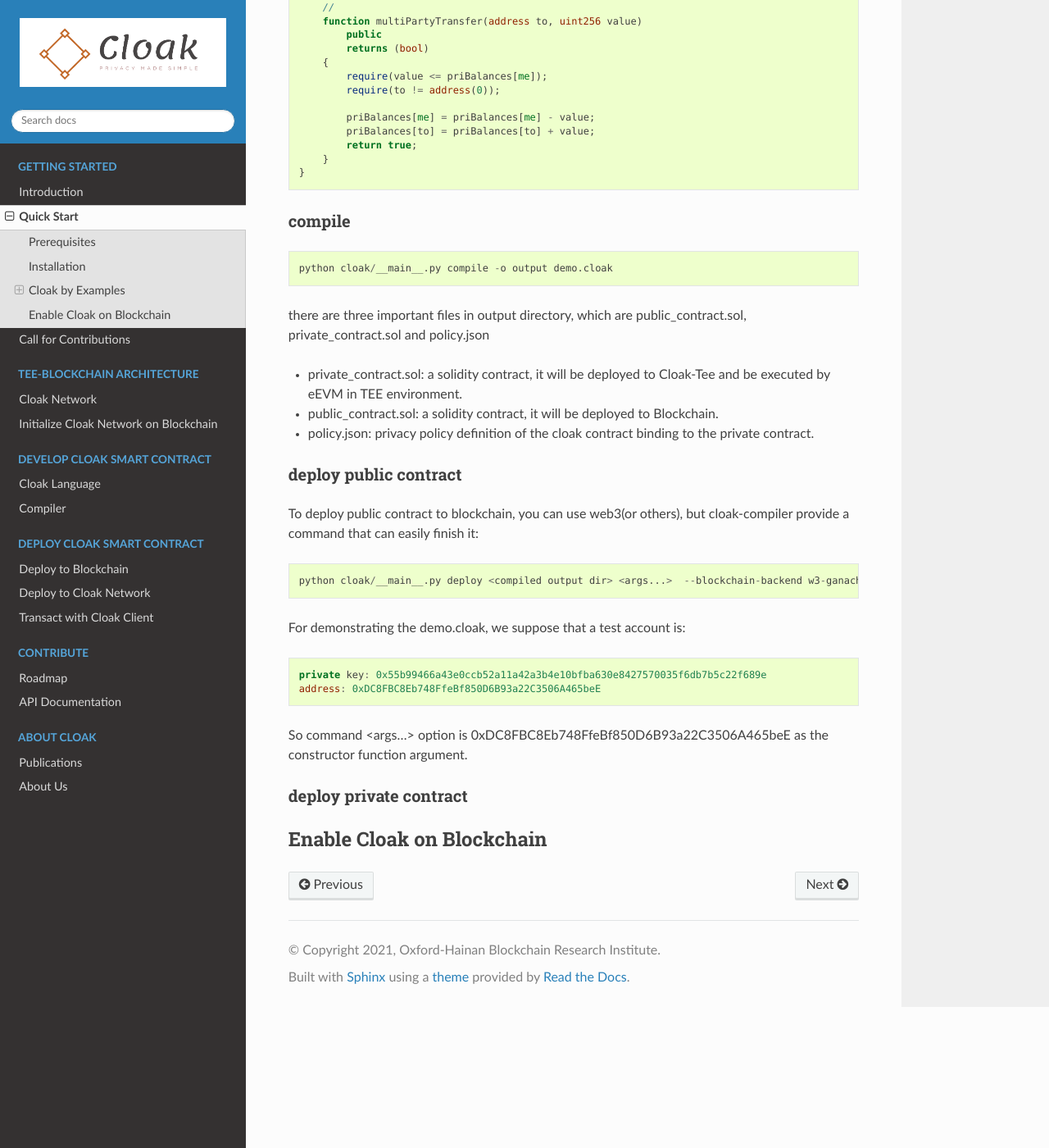
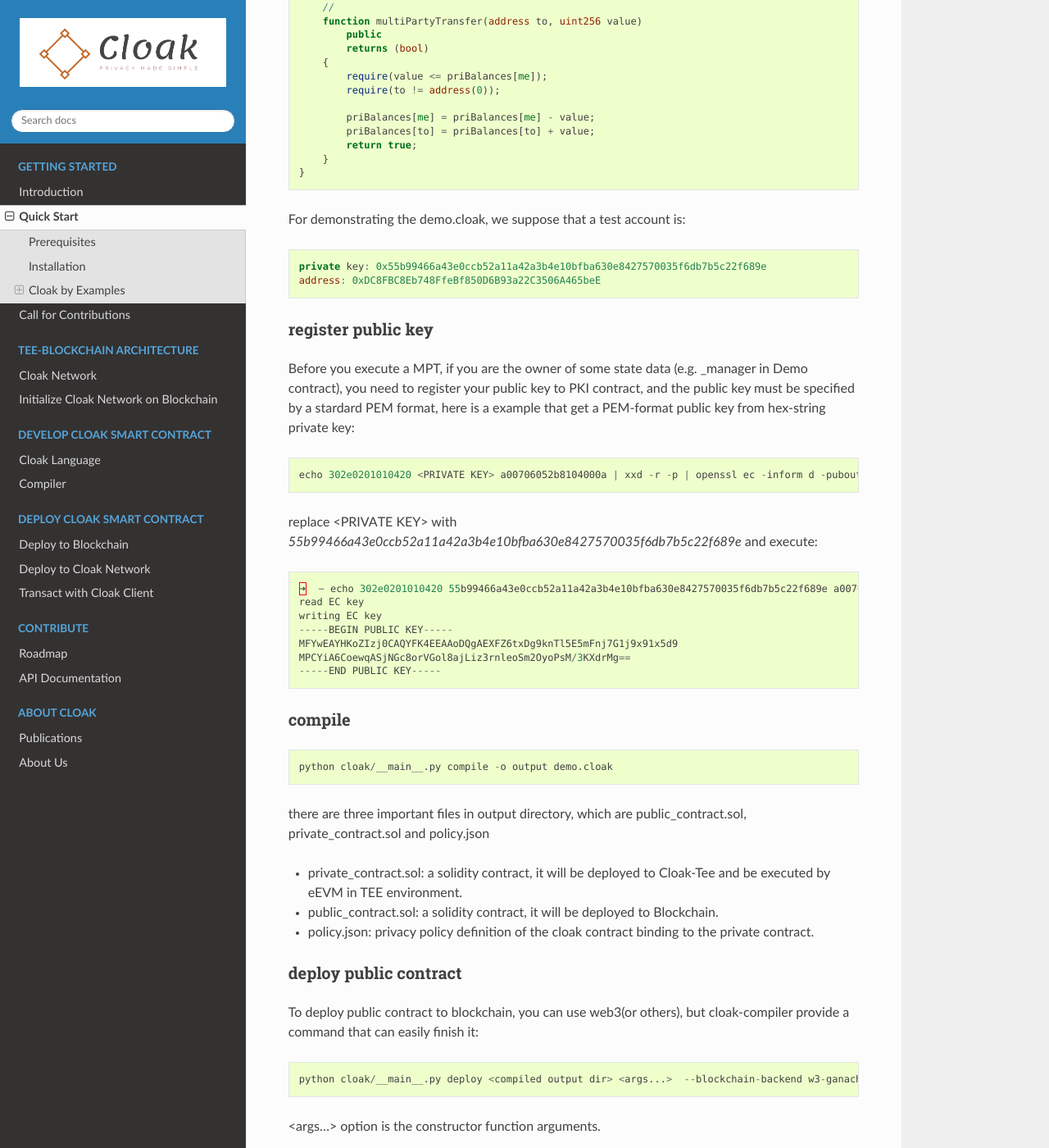
Before and after one commit to OxHainan/cloak-docs, a Sphinx documentation site: the page built from docs/source/started/quick-start.rst, in a window 1280 px wide and 1400 px high, scrolled down 1462 px. Shown: the whole window at 82% size. Built offline with Sphinx 7.4.7 and the Read the Docs theme 2.0.0, drawn with Linux system fonts in a browser that asks for light colours; some of the changed text lies outside the part shown.

Commit message:
add cloak-client

```diff
--- a/docs/source/started/quick-start.rst
+++ b/docs/source/started/quick-start.rst
@@ -10,7 +10,7 @@
 `Introduction <https://oxhainan-cloak-docs.readthedocs-hosted.com/en/latest/started/introduction.html>`__
 described, in normal case, we will provide a test cloak service, though
 you can deploy Cloak service for yourself, check `deploy cloak
-service <https://oxhainan-cloak-docs.readthedocs-hosted.com/en/latest/index.html>`__.
+service <https://oxhainan-cloak-docs.readthedocs-hosted.com/en/latest/tee-blockchain-architecture/initialize-cloak-network-on-blockchain.html>`__.
 
 ---------------
 Installation
@@ -91,6 +91,38 @@
         }
     }
 
+
+For demonstrating the demo.cloak, we suppose that a test account is:
+
+.. code::
+
+   private key: 0x55b99466a43e0ccb52a11a42a3b4e10bfba630e8427570035f6db7b5c22f689e
+   address: 0xDC8FBC8Eb748FfeBf850D6B93a22C3506A465beE
+
+register public key
+***********************
+Before you execute a MPT, if you are the owner of some state data (e.g. _manager in Demo contract),
+you need to register your public key to PKI contract,
+and the public key must be specified by a stardard PEM format,
+here is a example that get a PEM-format public key from hex-string private key:
+
+.. code::
+
+    echo 302e0201010420 <PRIVATE KEY> a00706052b8104000a | xxd -r -p | openssl ec -inform d -pubout
+
+replace <PRIVATE KEY> with `55b99466a43e0ccb52a11a42a3b4e10bfba630e8427570035f6db7b5c22f689e` and execute:
+
+.. code::
+
+   ➜  ~ echo 302e0201010420 55b99466a43e0ccb52a11a42a3b4e10bfba630e8427570035f6db7b5c22f689e a00706052b8104000a | xxd -r -p | openssl ec -inform d -pubout
+   read EC key
+   writing EC key
+   -----BEGIN PUBLIC KEY-----
+   MFYwEAYHKoZIzj0CAQYFK4EEAAoDQgAEXFZ6txDg9knTl5E5mFnj7G1j9x91x5d9
+   MPCYiA6CoewqASjNGc8orVGol8ajLiz3rnleoSm2OyoPsM/3KXdrMg==
+   -----END PUBLIC KEY-----
+
+
 compile
 **********************
 
@@ -112,18 +144,99 @@
 
     python cloak/__main__.py deploy <compiled output dir> <args...>  --blockchain-backend w3-ganache --blockchain-node-uri http://127.0.0.1:8545 --blockchain-pki-address <PKI Address> --blockchain-service-address <cloak service address>
 
-For demonstrating the demo.cloak, we suppose that a test account is:
+<args...> option is the constructor function arguments.
+
+cloak-client
+************************
+To deploy private contract, send policy and execute MPT to cloak-tee, cloak-client is a good tool that implements web3 provider.
+
+install cloak-client:
 
 .. code::
 
-   private key: 0x55b99466a43e0ccb52a11a42a3b4e10bfba630e8427570035f6db7b5c22f689e
-   address: 0xDC8FBC8Eb748FfeBf850D6B93a22C3506A465beE
+   npm install OxHainan/cloak-client
 
-So command <args...> option is 0xDC8FBC8Eb748FfeBf850D6B93a22C3506A465beE as the constructor function argument.
+cloak-client is a extended web3, so the usage of cloak-client is same as web3 except cloak module.
 
-deploy private contract
-************************
+Get web3 Object and set CloakProvider:
 
-------------------------------
-Enable Cloak on Blockchain
-------------------------------
+.. code::
+
+   const cloak = require('cloak-client');
+
+   const httpsAgent = new https.Agent({
+       rejectUnauthorized: false,
+       ca: <CCF network ca>,
+       cert: <CCF USER cert>,
+       key: <CCF USER PK>,
+   });
+
+   var web3 = new Web3()
+   // "https://127.0.0.1:8000" is a CCF(cloak-tee) URI
+   web3.setProvider(new cloak.CloakProvider("https://127.0.0.1:8000", httpsAgent, web3))
+
+Deploy a solidity contract:
+
+.. code::
+
+    var contract = new Contract(jsonInterface, address);
+
+    contract.methods.somFunc().send({from: ....})
+    .on('receipt', function(){
+        ...
+    });
+
+extended cloak module
+***********************
+There are extended functinos under `web3.cloak`, which include send policy, send MPT and get MPT etc.
+
+send policy:
+
+.. code::
+
+    web3.cloak.sendPrivacyTransaction({
+        account: account,
+        params: {
+            to: <PRIVATE CONTRACT ADDRESS>,
+            codeHash: <HASH OF PRIVATE CONTRACT>,
+            verifierAddr: <PUBLIC CONTRACT ADDRESS>,
+            data: JSON.parse(<POLICY FILE DATA>))
+        }
+    })
+
+the return value is a Policy HASH.
+
+send MPT:
+
+.. code::
+
+   return web3.cloak.sendMultiPartyTransaction({
+      account: account,
+      params: {
+          nonce: <NONCE>,
+          to: <PRIVATE CONTRACT ADDRESS OR MPT ID>,
+          data: <CALL DATA JSON>
+      }
+   })
+
+* nonce: same as Ethereum nonce
+* to: if `to` is private contract address, that mean to propose a MPT transaction, otherwise, that mean to participate a MPT(which id is <MPT ID>).
+* data: it includes the function what you what you want to call and input arguments, it look like:
+
+  .. code::
+
+    {
+        "function": "getSum",
+        "inputs" : [
+            { "name": "_a", "value": "100"},
+            { "name": "_b", "value": "201"}
+        ]
+    }
+
+Executed MPT will not get result immediately, it will return a `id` of that MPT regardless of proposing or participating, you need call getMPT to check the MPT status and result.
+
+get MPT:
+
+.. code::
+
+   web3.cloak.getMultiPartyTransaction({id: <MPT ID>})
```
